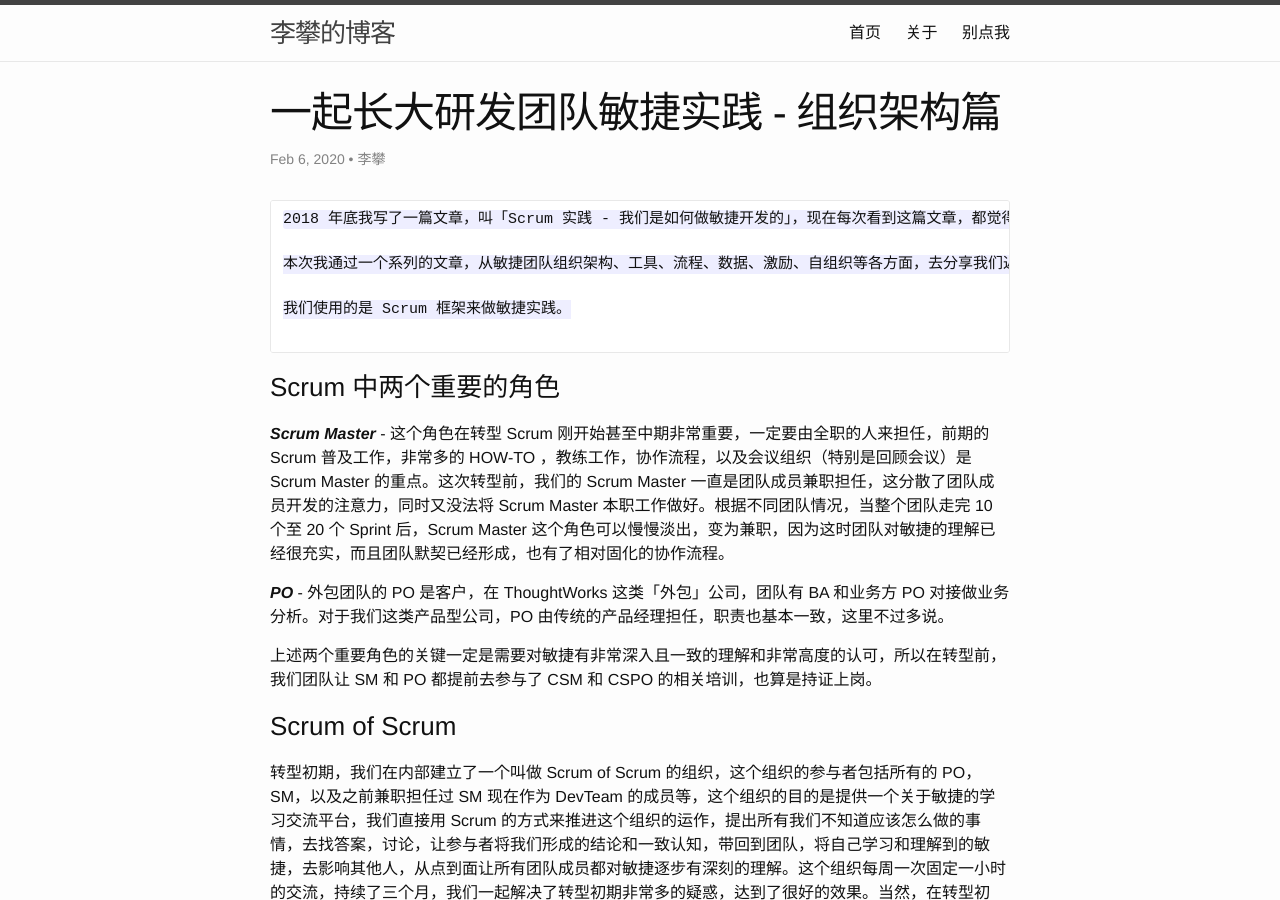
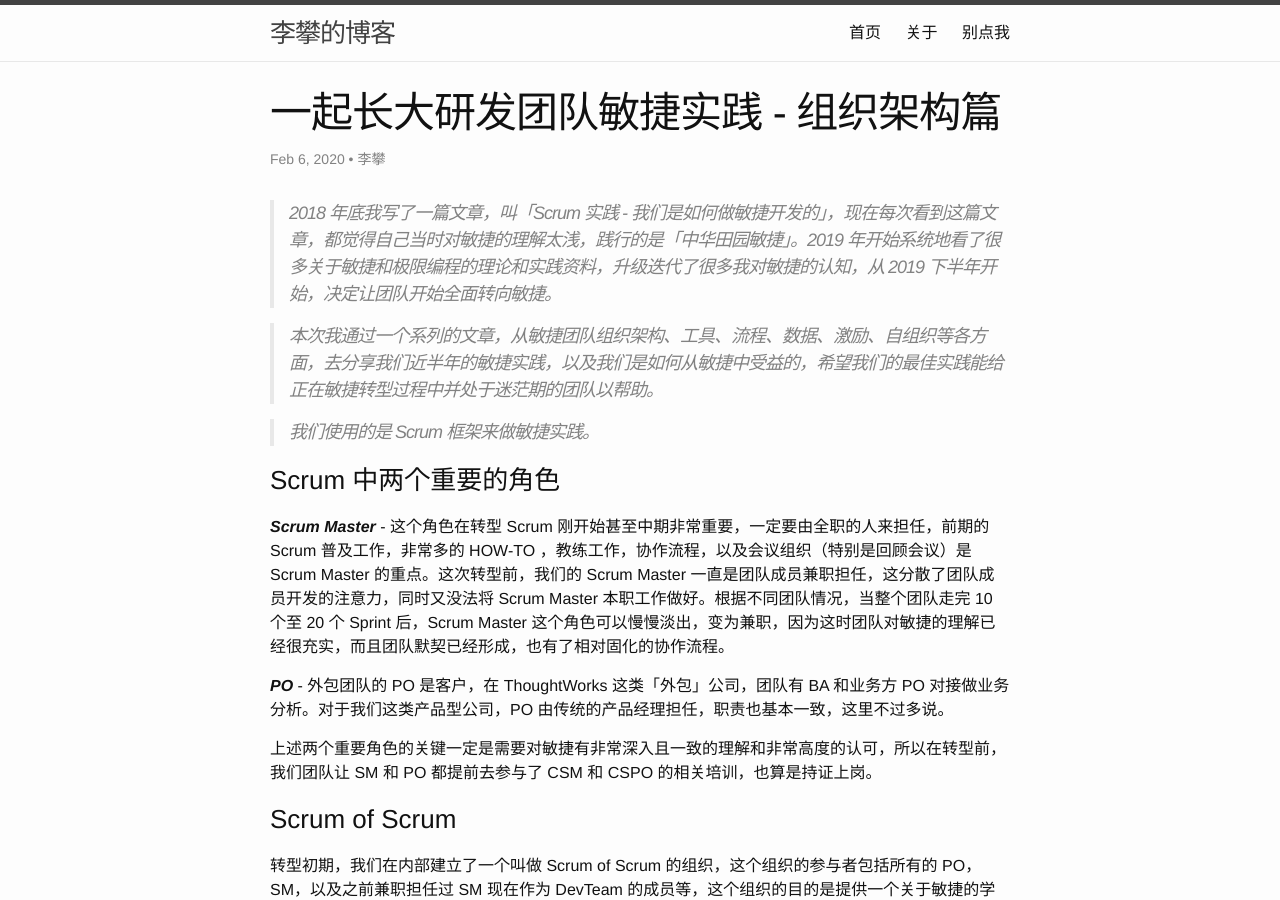
Before and after one commit to iamlipan/iamlipan.github.io, a Jekyll site: the page built from _posts/2020-02-06-kid17-agile-best-practice-organization.md, in a window 1280 px wide and 900 px high. Built offline with Jekyll 4.4.1, drawn with Linux system fonts in a browser that asks for light colours.

Commit message:
change style

````diff
--- a/_posts/2020-02-06-kid17-agile-best-practice-organization.md
+++ b/_posts/2020-02-06-kid17-agile-best-practice-organization.md
@@ -4,14 +4,12 @@ author: 李攀
 layout: post
 ---
 
-```
-2018 年底我写了一篇文章，叫「Scrum 实践 - 我们是如何做敏捷开发的」，现在每次看到这篇文章，都觉得自己当时对敏捷的理解太浅，践行的是「中华田园敏捷」。2019 年开始系统地看了很多关于敏捷和极限编程的理论和实践资料，升级迭代了很多我对敏捷的认知，从 2019 下半年开始，决定让团队开始全面转向敏捷。
+> 2018 年底我写了一篇文章，叫「Scrum 实践 - 我们是如何做敏捷开发的」，现在每次看到这篇文章，都觉得自己当时对敏捷的理解太浅，践行的是「中华田园敏捷」。2019 年开始系统地看了很多关于敏捷和极限编程的理论和实践资料，升级迭代了很多我对敏捷的认知，从 2019 下半年开始，决定让团队开始全面转向敏捷。
 
-本次我通过一个系列的文章，从敏捷团队组织架构、工具、流程、数据、激励、自组织等各方面，去分享我们近半年的敏捷实践，以及我们是如何从敏捷中受益的，希望我们的最佳实践能给正在敏捷转型过程中并处于迷茫期的团队以帮助。
+> 本次我通过一个系列的文章，从敏捷团队组织架构、工具、流程、数据、激励、自组织等各方面，去分享我们近半年的敏捷实践，以及我们是如何从敏捷中受益的，希望我们的最佳实践能给正在敏捷转型过程中并处于迷茫期的团队以帮助。
 
-我们使用的是 Scrum 框架来做敏捷实践。
+> 我们使用的是 Scrum 框架来做敏捷实践。
 
-```
 
 ### Scrum 中两个重要的角色
 
@@ -29,7 +27,7 @@ layout: post
 
 说新的组织架构前，简单讲一下我们之前的组织架构，我们之前采用了一种矩阵型的组织架构，如下图：
 
-![matrix-arch](https://github.com/iamlipan/iamlipan.github.io/blob/master/img/2020-02-05-matrix-arch.png)
+![matrix-arch](https://raw.githubusercontent.com/iamlipan/iamlipan.github.io/master/img/2020-02-05-matrix-arch.png)
 
 矩阵式组织架构是这样运作的
 
````
